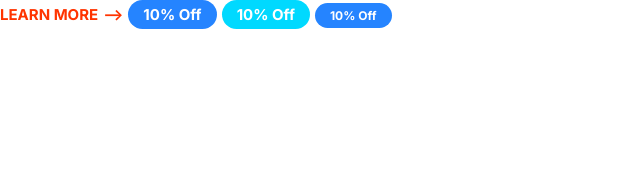
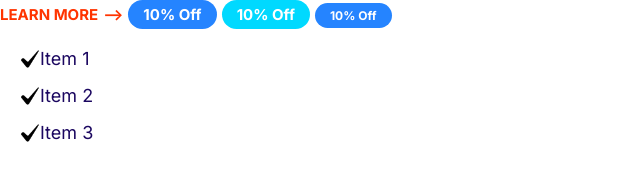
Before and after one commit to dguzja/moshify, a plain HTML site: page index.html in a window 1280 px wide. Shown: the whole page, without its empty margins (0-640 px from the left). Drawn offline with Linux system fonts and the light colour scheme.

Commit message:
Build the lists component

```diff
--- a/css/styles.css
+++ b/css/styles.css
@@ -119,3 +119,45 @@ a {
         font-size: 1.2rem;
     }
 }
+
+/* Lists */
+.list {
+    list-style: none;
+    padding-left: 0;
+    color: var(--heading-color);
+}
+
+.list--inline .list__item {
+    display: inline-block;
+    margin-right: 2rem;
+}
+
+.list--tick {
+    list-style: none;
+    padding-left: 2rem;
+}
+
+.list--tick .list__item {
+    padding-left: 3rem;
+    position: relative;
+    margin-bottom: 1rem;
+}
+
+.list--tick .list__item::before {
+    content: "";
+    width: 2rem;
+    height: 2rem;
+    background-image: url(/images/check-mark.png);
+    background-size: contain;
+    background-repeat: no-repeat;
+    position: absolute;
+    left: 0;
+    top: 50%;
+    transform: translateY(-50%);
+}
+
+@media screen and (min-width: 1024px) {
+    .list--tick .list__item {
+        padding-left: 2rem;
+    }
+}
--- a/index.html
+++ b/index.html
@@ -16,5 +16,13 @@
     <span class="badge badge--primary">10% Off</span>
     <span class="badge badge--secondary">10% Off</span>
     <span class="badge badge--small badge--primary">10% Off</span>
+    <br>
+    <ul class="list list--tick">
+        <li class="list__item">Item 1</li>
+        <li class="list__item">Item 2</li>
+        <li class="list__item">Item 3</li>
+    </ul>
+    <br>
+
 </body>
 </html>
```
Also changed, not shown: components/lists.html (added, +5 -0 lines), images/check-mark.png (added).
